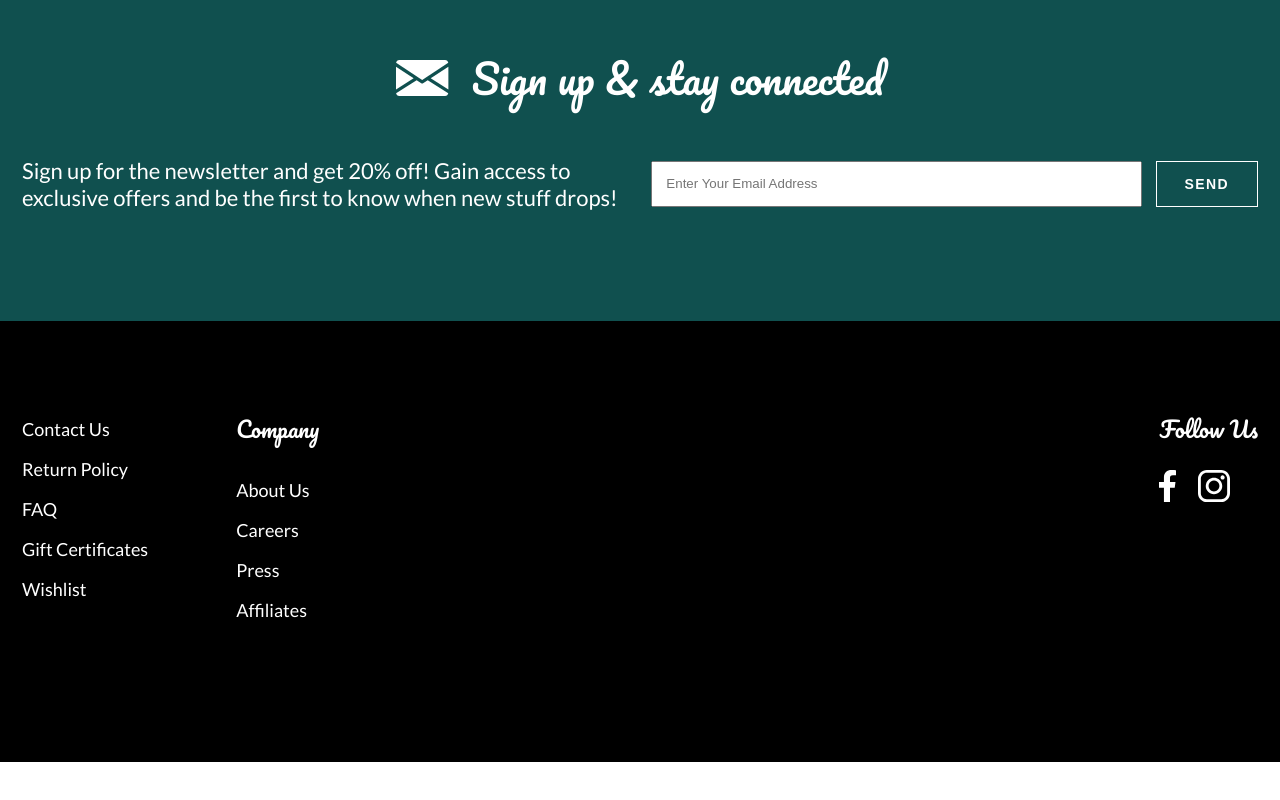
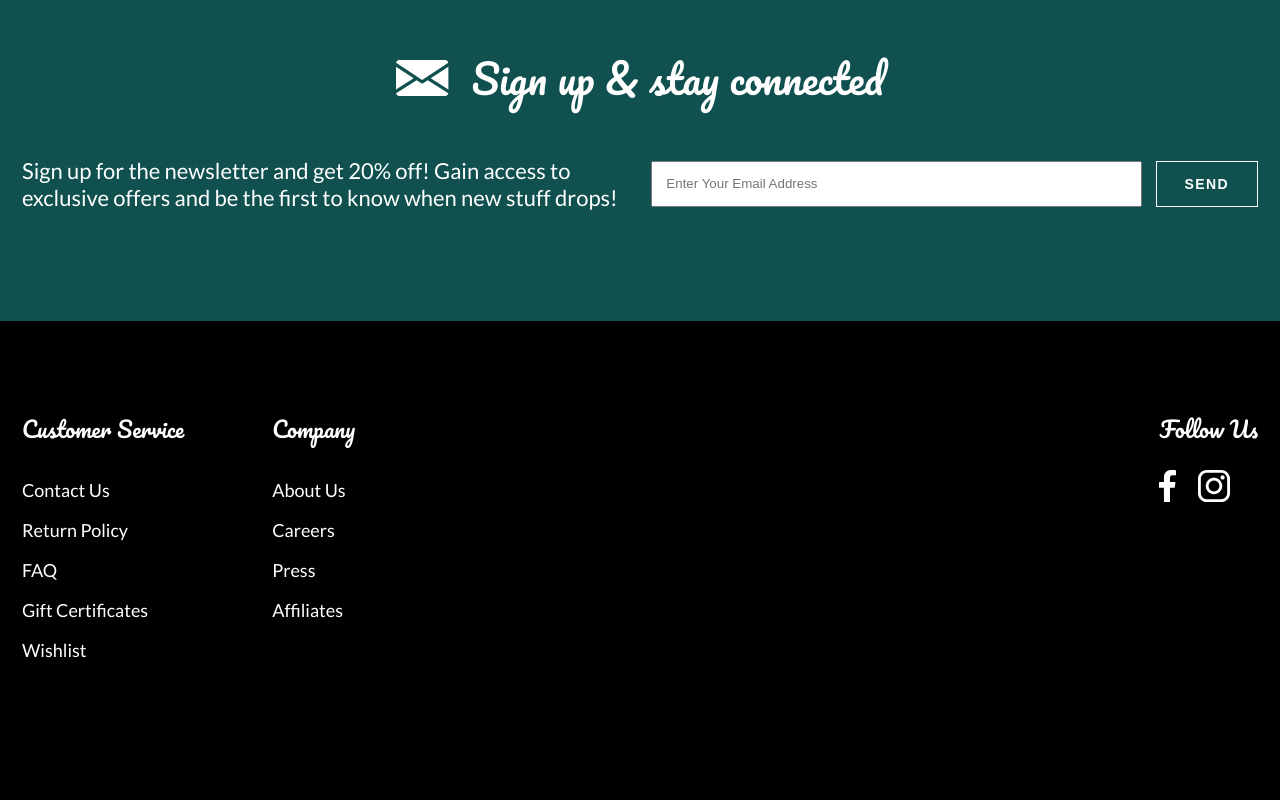
Before and after one commit to baileylatimer/dyode-frontend-challenge, a Gatsby site: page / in a window 1280 px wide. Shown: the part 1550-2350 px from the top of the page. Before the commit the page ends 2312 px from the top, so only its background shows below. Built offline with nearby package versions, Linux system fonts and the light colour scheme; Gatsby itself is replaced by a stand-in of ours.

Commit message:
updated footer

```diff
--- a/src/components/footer.js
+++ b/src/components/footer.js
@@ -7,6 +7,7 @@ const Footer = props => (
     <div className="links flex">
       <div className="column mr-10 mb-8">
         <ul>
+          <li><h6>Customer Service</h6></li>
           <li><a href="/test">Contact Us</a></li>
           <li><a href="/test">Return Policy</a></li>
           <li><a href="/test">FAQ</a></li>
```
